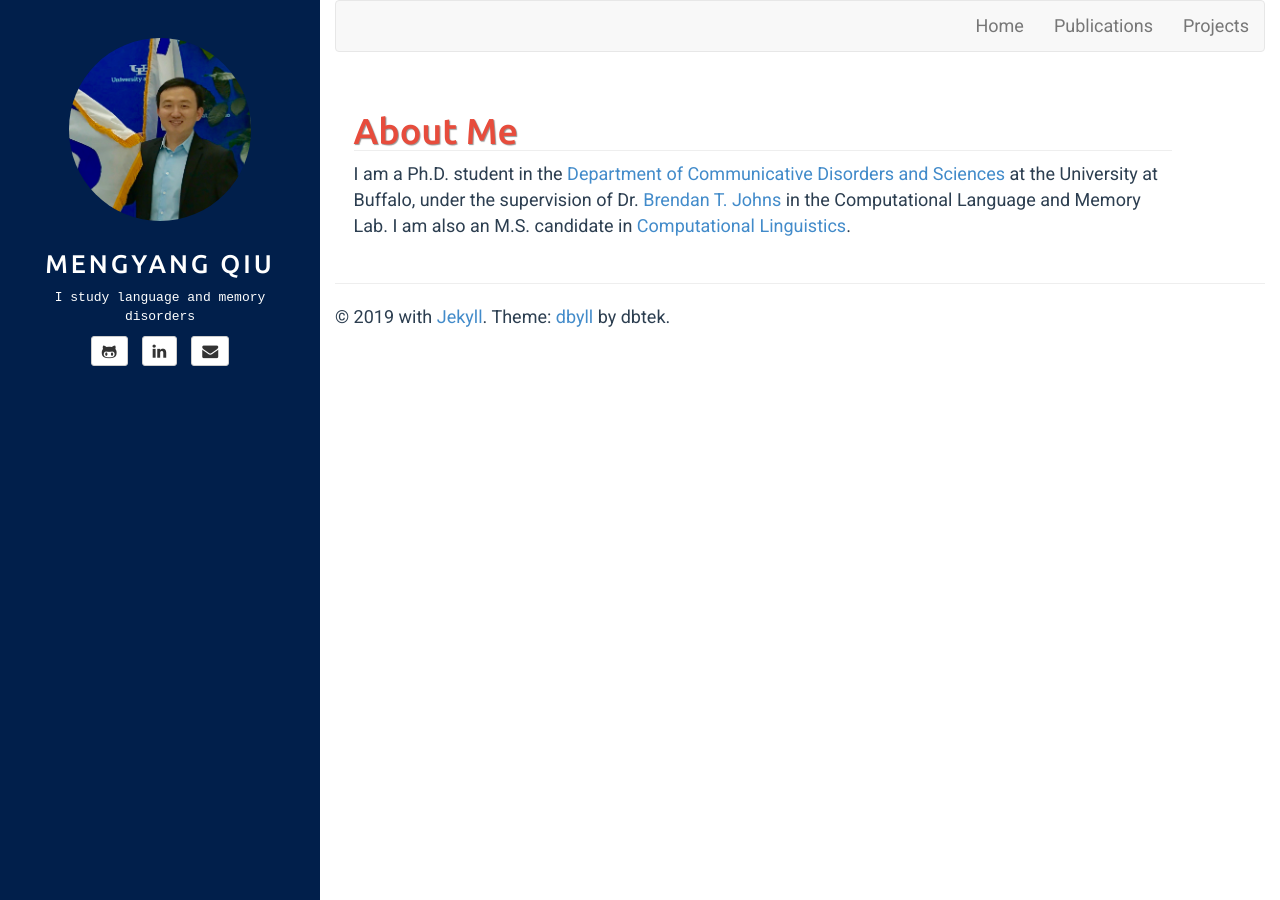
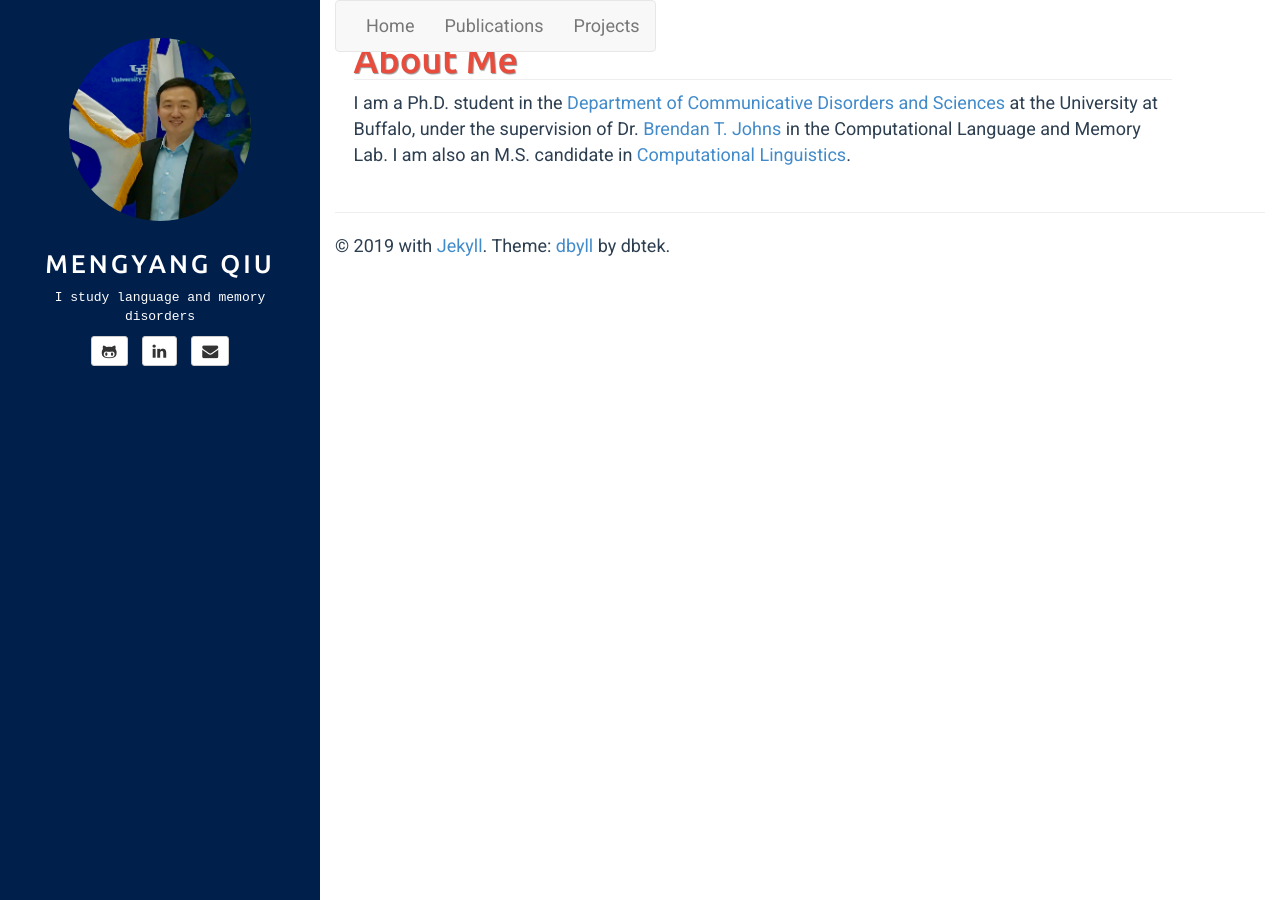
Before and after one commit to mengyangq/mengyangq.github.io, a Jekyll site: the page built from index.html, in a window 1280 px wide. Built offline with Jekyll 4.4.1, drawn with Linux system fonts in a browser that asks for light colours.

Commit message:
Update style.css

```diff
--- a/assets/css/style.css
+++ b/assets/css/style.css
@@ -241,3 +241,7 @@ footer {
 ul.dropdown-menu>li>a>i.fa {
     width: 1.3em;
 }
+
+.navbar {
+  position: fixed;
+}
```
